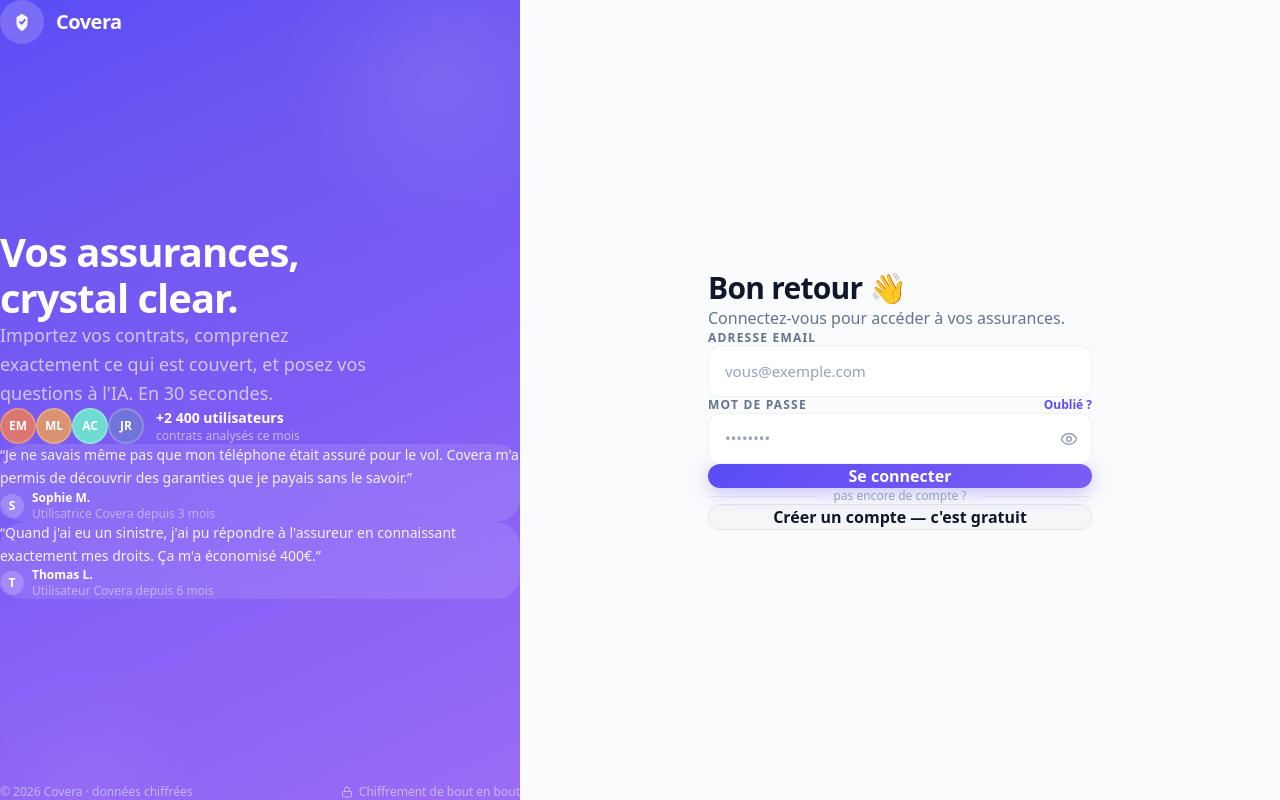
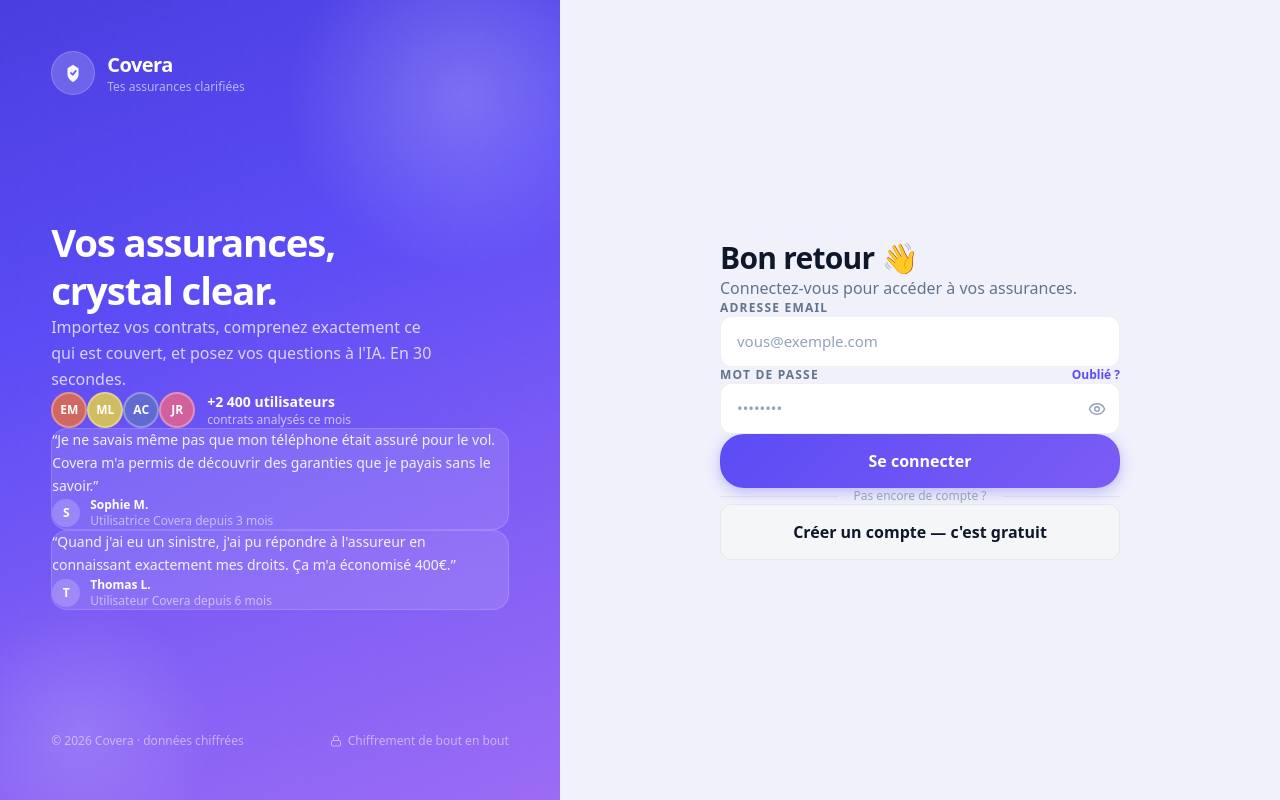
Before and after one commit to tdaval-78/covera, a Next.js app: page /auth/login in a window 1280 px wide. Built offline with nearby package versions, Linux system fonts and the light colour scheme; no server answers.

Commit message:
fix: comprehensive UI polish — contrast, overflow, alignment, centering, shadows

```diff
--- a/src/app/auth/login/page.tsx
+++ b/src/app/auth/login/page.tsx
@@ -25,101 +25,118 @@
   };
 
   return (
-    <div className="min-h-screen flex" style={{ background: '#FAFBFD' }}>
+    <div className="min-h-screen flex" style={{ background: '#F0F1FB' }}>
       {/* ─── LEFT: Branding panel ─── */}
       <div
-        className="hidden lg:flex flex-col p-10 xl:p-14 relative overflow-hidden"
+        className="hidden lg:flex flex-col relative overflow-hidden"
         style={{
-          background: 'linear-gradient(155deg, #5B4CF5 0%, #6F58F0 25%, #7C5CF5 50%, #9B6CF5 100%)',
-          width: 'clamp(360px, 42vw, 520px)',
-          minWidth: '360px',
-          maxWidth: '520px',
+          background: 'linear-gradient(160deg, #4A3EE0 0%, #5B4CF5 35%, #7C5CF5 65%, #9B6CF5 100%)',
+          width: 'clamp(380px, 44vw, 560px)',
+          minWidth: '380px',
           flexShrink: 0,
+          padding: 'clamp(32px, 4vw, 56px)',
         }}
       >
-        {/* Subtle pattern overlay */}
+        {/* Subtle dot pattern */}
         <div
-          className="absolute inset-0 opacity-[0.04]"
+          className="absolute inset-0 opacity-[0.035]"
           style={{
-            backgroundImage: `radial-gradient(circle at 25% 25%, white 1px, transparent 1px), radial-gradient(circle at 75% 75%, white 1px, transparent 1px)`,
-            backgroundSize: '32px 32px',
+            backgroundImage: `radial-gradient(circle at 20% 20%, white 1px, transparent 1px), radial-gradient(circle at 80% 80%, white 1px, transparent 1px)`,
+            backgroundSize: '28px 28px',
           }}
         />
 
-        {/* Glowing orb decorations */}
+        {/* Orb decorations */}
         <div
-          className="absolute -top-20 -right-20 w-80 h-80 rounded-full opacity-20"
-          style={{ background: 'radial-gradient(circle, rgba(255,255,255,0.4) 0%, transparent 70%)' }}
+          className="absolute -top-24 -right-24 w-96 h-96 rounded-full pointer-events-none"
+          style={{ background: 'radial-gradient(circle, rgba(255,255,255,0.22) 0%, transparent 65%)' }}
         />
         <div
-          className="absolute -bottom-24 -left-10 w-60 h-60 rounded-full opacity-15"
-          style={{ background: 'radial-gradient(circle, rgba(255,255,255,0.3) 0%, transparent 70%)' }}
+          className="absolute -bottom-20 -left-16 w-72 h-72 rounded-full pointer-events-none"
+          style={{ background: 'radial-gradient(circle, rgba(255,255,255,0.15) 0%, transparent 65%)' }}
         />
 
         {/* Logo */}
         <div className="relative z-10 flex items-center gap-3">
           <div
-            className="w-11 h-11 rounded-xl flex items-center justify-center"
-            style={{ background: 'rgba(255,255,255,0.18)', backdropFilter: 'blur(12px)' }}
+            className="w-11 h-11 rounded-xl flex items-center justify-center flex-shrink-0"
+            style={{ background: 'rgba(255,255,255,0.18)', backdropFilter: 'blur(12px)', border: '1px solid rgba(255,255,255,0.2)' }}
           >
             <svg width="22" height="22" viewBox="0 0 32 32" fill="none">
               <path d="M16 4L24 9V18C24 25 16 29 16 29C16 29 8 25 8 18V9L16 4Z" fill="white" opacity="0.95"/>
               <path d="M13 16L15.5 18.5L20 13" stroke="#5B4CF5" strokeWidth="2.5" strokeLinecap="round" strokeLinejoin="round"/>
             </svg>
           </div>
-          <span className="text-xl font-bold text-white tracking-tight">Covera</span>
+          <div>
+            <span className="text-xl font-bold text-white tracking-tight">Covera</span>
+            <p className="text-white/60 text-xs mt-0.5">Tes assurances clarifiées</p>
+          </div>
         </div>
 
-        {/* Main headline */}
-        <div className="relative z-10 flex-1 flex flex-col justify-center">
-          <h2 className="text-[2.1rem] xl:text-[2.5rem] font-extrabold text-white leading-[1.15] tracking-tight mb-4">
+        {/* Main content */}
+        <div className="relative z-10 flex-1 flex flex-col justify-center mt-8">
+          <h2 className="text-white font-extrabold leading-tight mb-4" style={{ fontSize: 'clamp(1.8rem, 3vw, 2.5rem)', letterSpacing: '-0.03em' }}>
             Vos assurances,<br />crystal clear.
           </h2>
-          <p className="text-white/65 text-base xl:text-lg leading-relaxed mb-10 max-w-sm">
+          <p className="text-white/75 text-base leading-relaxed mb-10 max-w-sm">
             Importez vos contrats, comprenez exactement ce qui est couvert, et posez vos questions à l&apos;IA. En 30 secondes.
           </p>
 
           {/* Social proof */}
-          <div className="flex items-center gap-3 mb-8 overflow-hidden">
+          <div className="flex items-center gap-3 mb-8">
             <div className="flex -space-x-2 flex-shrink-0">
-              {['EM', 'ML', 'AC', 'JR'].map(initial => (
+              {['EM', 'ML', 'AC', 'JR'].map((initial, i) => (
                 <div
                   key={initial}
-                  className="w-9 h-9 rounded-full flex items-center justify-center text-xs font-bold text-white border-2 border-white/20"
-                  style={{ background: `hsl(${(initial.charCodeAt(0) * 47) % 360}, 60%, 65%)` }}
+                  className="w-9 h-9 rounded-full flex items-center justify-center text-xs font-bold text-white border-2 border-white/30"
+                  style={{ background: `hsl(${(initial.charCodeAt(0) * 47 + i * 30) % 360}, 55%, 60%)`, zIndex: 4 - i }}
                 >
                   {initial}
                 </div>
               ))}
             </div>
-            <div className="min-w-0 overflow-hidden">
+            <div className="min-w-0">
               <p className="text-white font-semibold text-sm">+2 400 utilisateurs</p>
-              <p className="text-white/55 text-xs truncate">contrats analysés ce mois</p>
+              <p className="text-white/65 text-xs">contrats analysés ce mois</p>
             </div>
           </div>
 
           {/* Testimonials */}
-          <div className="space-y-3 overflow-hidden">
+          <div className="space-y-3">
             {[
-              { quote: "Je ne savais même pas que mon téléphone était assuré pour le vol. Covera m'a permis de découvrir des garanties que je payais sans le savoir.", author: 'Sophie M.', role: 'Utilisatrice Covera depuis 3 mois' },
-              { quote: "Quand j'ai eu un sinistre, j'ai pu répondre à l'assureur en connaissant exactement mes droits. Ça m'a économisé 400€.", author: 'Thomas L.', role: 'Utilisateur Covera depuis 6 mois' },
+              {
+                quote: "Je ne savais même pas que mon téléphone était assuré pour le vol. Covera m'a permis de découvrir des garanties que je payais sans le savoir.",
+                author: 'Sophie M.',
+                role: 'Utilisatrice Covera depuis 3 mois',
+              },
+              {
+                quote: "Quand j'ai eu un sinistre, j'ai pu répondre à l'assureur en connaissant exactement mes droits. Ça m'a économisé 400€.",
+                author: 'Thomas L.',
+                role: 'Utilisateur Covera depuis 6 mois',
+              },
             ].map(({ quote, author, role }) => (
               <div
                 key={author}
-                className="p-4 rounded-xl w-full"
-                style={{ background: 'rgba(255,255,255,0.11)', backdropFilter: 'blur(16px)', maxWidth: '100%', wordBreak: 'break-word', overflowWrap: 'break-word' }}
+                className="rounded-2xl p-4"
+                style={{
+                  background: 'rgba(255,255,255,0.12)',
+                  backdropFilter: 'blur(20px)',
+                  border: '1px solid rgba(255,255,255,0.15)',
+                }}
               >
-                <p className="text-white/90 text-sm leading-relaxed mb-2" style={{ wordBreak: 'break-word', overflowWrap: 'break-word', maxWidth: '100%' }}>&ldquo;{quote}&rdquo;</p>
-                <div className="flex items-center gap-2">
+                <p className="text-white/90 text-sm leading-relaxed mb-3" style={{ wordBreak: 'break-word' }}>
+                  &ldquo;{quote}&rdquo;
+                </p>
+                <div className="flex items-center gap-2.5">
                   <div
-                    className="w-6 h-6 rounded-full flex items-center justify-center text-white text-xs font-bold flex-shrink-0"
+                    className="w-7 h-7 rounded-full flex items-center justify-center text-white text-xs font-bold flex-shrink-0"
                     style={{ background: 'rgba(255,255,255,0.2)' }}
                   >
                     {author.charAt(0)}
                   </div>
                   <div className="min-w-0">
                     <p className="text-white text-xs font-semibold">{author}</p>
-                    <p className="text-white/45 text-xs truncate">{role}</p>
+                    <p className="text-white/55 text-xs">{role}</p>
                   </div>
                 </div>
               </div>
@@ -128,7 +145,7 @@
         </div>
 
         {/* Footer */}
-        <div className="relative z-10 flex items-center justify-between">
+        <div className="relative z-10 flex items-center justify-between mt-8">
           <p className="text-white/50 text-xs">© 2026 Covera · données chiffrées</p>
           <div className="flex items-center gap-1.5 text-white/50 text-xs">
             <svg width="12" height="12" viewBox="0 0 24 24" fill="none" stroke="currentColor" strokeWidth="2">
@@ -141,7 +158,10 @@
       </div>
 
       {/* ─── RIGHT: Form ─── */}
-      <div className="flex-1 flex flex-col items-center justify-center p-6 lg:p-12 xl:p-16">
+      <div
+        className="flex-1 flex flex-col items-center justify-center p-6 lg:p-12 xl:p-16"
+        style={{ minHeight: '100vh' }}
+      >
         {/* Mobile logo */}
         <div className="lg:hidden flex items-center gap-2.5 mb-10">
           <div className="w-10 h-10 rounded-xl flex items-center justify-center" style={{ background: 'linear-gradient(135deg, #5B4CF5, #7C5CF5)', boxShadow: '0 4px 16px rgba(91,76,245,0.3)' }}>
@@ -153,7 +173,7 @@
           <span className="text-lg font-bold" style={{ color: 'var(--text-primary)' }}>Covera</span>
         </div>
 
-        <div className="w-full max-w-sm">
+        <div className="w-full" style={{ maxWidth: '400px' }}>
           <div className="mb-8">
             <h1 className="text-3xl font-extrabold tracking-tight mb-2" style={{ color: 'var(--text-primary)' }}>
               Bon retour 👋
@@ -178,11 +198,9 @@
           )}
 
           <form onSubmit={handleSubmit} className="space-y-5">
+            {/* Email */}
             <div>
-              <label
-                className="block text-xs font-bold uppercase tracking-widest mb-2"
-                style={{ color: 'var(--text-secondary)' }}
-              >
+              <label className="block text-xs font-bold uppercase tracking-widest mb-2" style={{ color: 'var(--text-secondary)' }}>
                 Adresse email
               </label>
               <input
@@ -196,12 +214,10 @@
               />
             </div>
 
+            {/* Password */}
             <div>
               <div className="flex items-center justify-between mb-2">
-                <label
-                  className="text-xs font-bold uppercase tracking-widest"
-                  style={{ color: 'var(--text-secondary)' }}
-                >
+                <label className="text-xs font-bold uppercase tracking-widest" style={{ color: 'var(--text-secondary)' }}>
                   Mot de passe
                 </label>
                 <Link
@@ -233,16 +249,18 @@
               </div>
             </div>
 
+            {/* Submit */}
             <button
               type="submit"
               disabled={loading}
-              className="w-full rounded-xl font-semibold text-white text-base py-3.5 transition-all mt-1"
+              className="w-full rounded-xl font-semibold text-white text-base transition-all mt-2"
               style={{
+                padding: '15px 24px',
                 background: 'linear-gradient(135deg, #5B4CF5, #7C5CF5)',
-                boxShadow: '0 4px 20px rgba(91,76,245,0.35)',
+                boxShadow: '0 4px 14px rgba(91,76,245,0.35)',
               }}
-              onMouseEnter={e => (e.currentTarget.style.boxShadow = '0 6px 28px rgba(91,76,245,0.45)')}
-              onMouseLeave={e => (e.currentTarget.style.boxShadow = '0 4px 20px rgba(91,76,245,0.35)')}
+              onMouseEnter={e => (e.currentTarget.style.boxShadow = '0 6px 20px rgba(91,76,245,0.45)')}
+              onMouseLeave={e => (e.currentTarget.style.boxShadow = '0 4px 14px rgba(91,76,245,0.35)')}
             >
               {loading ? (
                 <span className="flex items-center justify-center gap-2">
@@ -254,18 +272,19 @@
           </form>
 
           {/* Divider */}
-          <div className="flex items-center gap-4 my-8">
+          <div className="flex items-center gap-4 my-7">
             <div className="flex-1 h-px" style={{ background: 'var(--border)' }} />
-            <span className="text-xs" style={{ color: 'var(--text-tertiary)' }}>
-              pas encore de compte ?
-            </span>
+            <span className="text-xs" style={{ color: 'var(--text-tertiary)' }}>Pas encore de compte ?</span>
             <div className="flex-1 h-px" style={{ background: 'var(--border)' }} />
           </div>
 
+          {/* Register */}
           <Link
             href="/auth/register"
-            className="block w-full text-center py-3.5 rounded-xl font-semibold text-base transition-all"
+            className="block w-full text-center font-semibold text-base transition-all"
             style={{
+              padding: '15px 24px',
+              borderRadius: '12px',
               background: 'var(--bg-subtle)',
               color: 'var(--text-primary)',
               border: '1.5px solid var(--border)',
--- a/src/components/Sidebar.tsx
+++ b/src/components/Sidebar.tsx
@@ -127,10 +127,6 @@
             </button>
           </div>
         )}
-
-        <p className="text-center text-xs mt-3" style={{ color: 'var(--text-tertiary)' }}>
-          Covera · v0.3
-        </p>
       </div>
     </aside>
   );
--- a/src/components/tabs/SituationTab.tsx
+++ b/src/components/tabs/SituationTab.tsx
@@ -118,7 +118,7 @@
 
   if (contracts.length === 0) {
     return (
-      <div className="p-5 md:p-8">
+      <div className="p-5 md:p-8 max-w-lg mx-auto">
         <div className="mb-6">
           <h1 className="text-2xl md:text-3xl font-bold tracking-tight" style={{ color: 'var(--text-primary)' }}>
             Bonjour 👋
@@ -129,9 +129,20 @@
         </div>
 
         <div
-          className="rounded-2xl p-6 mt-6 mb-6"
-          style={{ background: 'linear-gradient(135deg, #5B4CF5 0%, #7C5CF5 100%)', boxShadow: '0 8px 32px rgba(91,76,245,0.25)' }}
+          className="rounded-2xl p-6 mb-6"
+          style={{
+            background: 'linear-gradient(160deg, #4A3EE0 0%, #5B4CF5 40%, #7C5CF5 100%)',
+            boxShadow: '0 8px 32px rgba(91,76,245,0.25)',
+            color: 'white',
+            position: 'relative',
+            overflow: 'hidden',
+          }}
         >
+          {/* Decorative orbs */}
+          <div className="absolute -top-16 -right-16 w-48 h-48 rounded-full pointer-events-none" style={{ background: 'radial-gradient(circle, rgba(255,255,255,0.12) 0%, transparent 65%)' }} />
+          <div className="absolute -bottom-12 -left-8 w-36 h-36 rounded-full pointer-events-none" style={{ background: 'radial-gradient(circle, rgba(255,255,255,0.08) 0%, transparent 65%)' }} />
+
+          <div className="relative z-10">
             <div className="flex items-center gap-2 mb-3">
               <Shield size={18} className="opacity-80" />
               <span className="text-xs font-semibold uppercase tracking-wider opacity-80">Covera</span>
@@ -144,12 +155,19 @@
               <button
                 onClick={onAddContract}
                 className="flex items-center gap-2 px-5 py-3 rounded-xl font-bold text-sm transition-all"
-              style={{ background: 'rgba(255,255,255,0.22)', backdropFilter: 'blur(8px)', color: 'white', border: '1px solid rgba(255,255,255,0.25)' }}
+                style={{
+                  background: 'rgba(255,255,255,0.22)',
+                  backdropFilter: 'blur(8px)',
+                  color: 'white',
+                  border: '1px solid rgba(255,255,255,0.3)',
+                  boxShadow: '0 2px 8px rgba(0,0,0,0.1)',
+                }}
               >
                 <Plus size={16} />
                 Ajouter mon premier contrat
               </button>
             )}
+          </div>
         </div>
 
         <div className="grid grid-cols-3 gap-3">
```
Also changed, not shown: src/app/auth/register/page.tsx (+41 -28 lines). Lines whose indentation alone changed are shown as unchanged.
